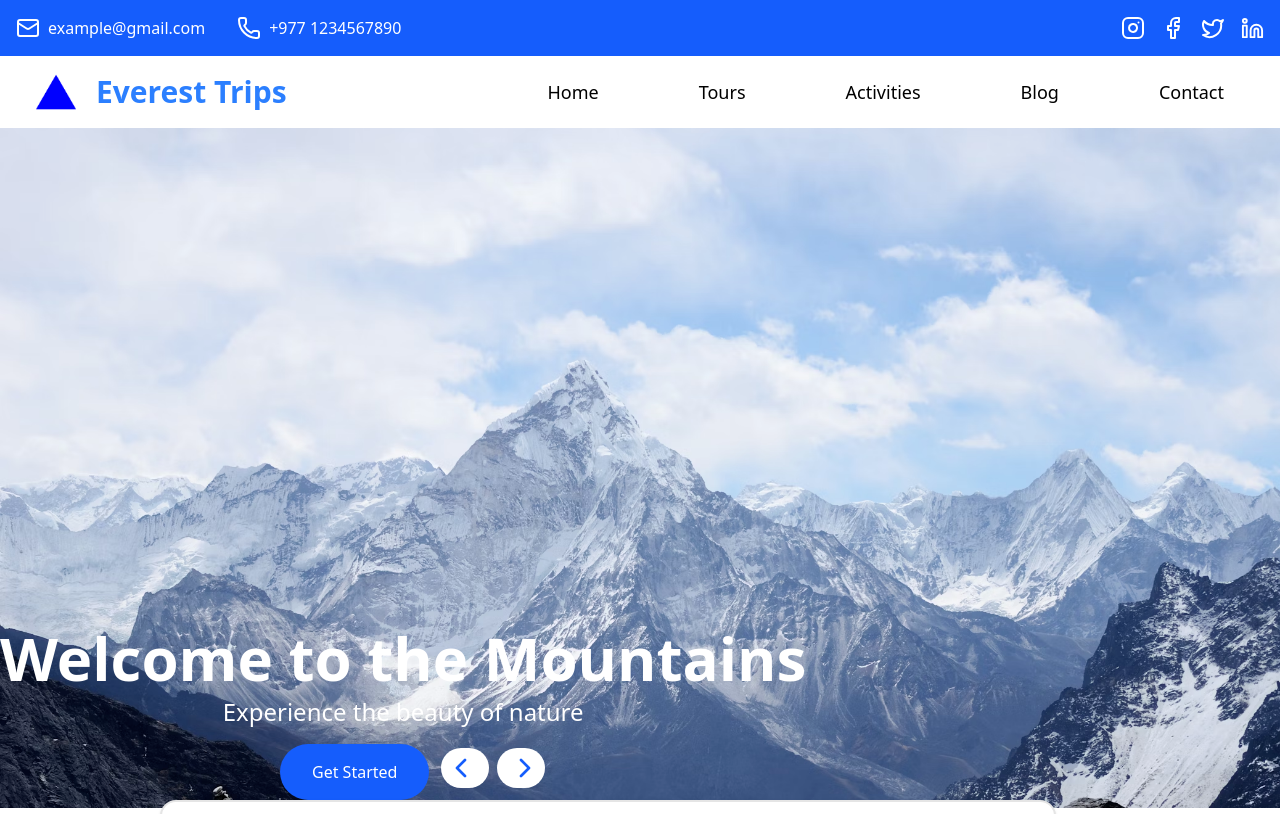
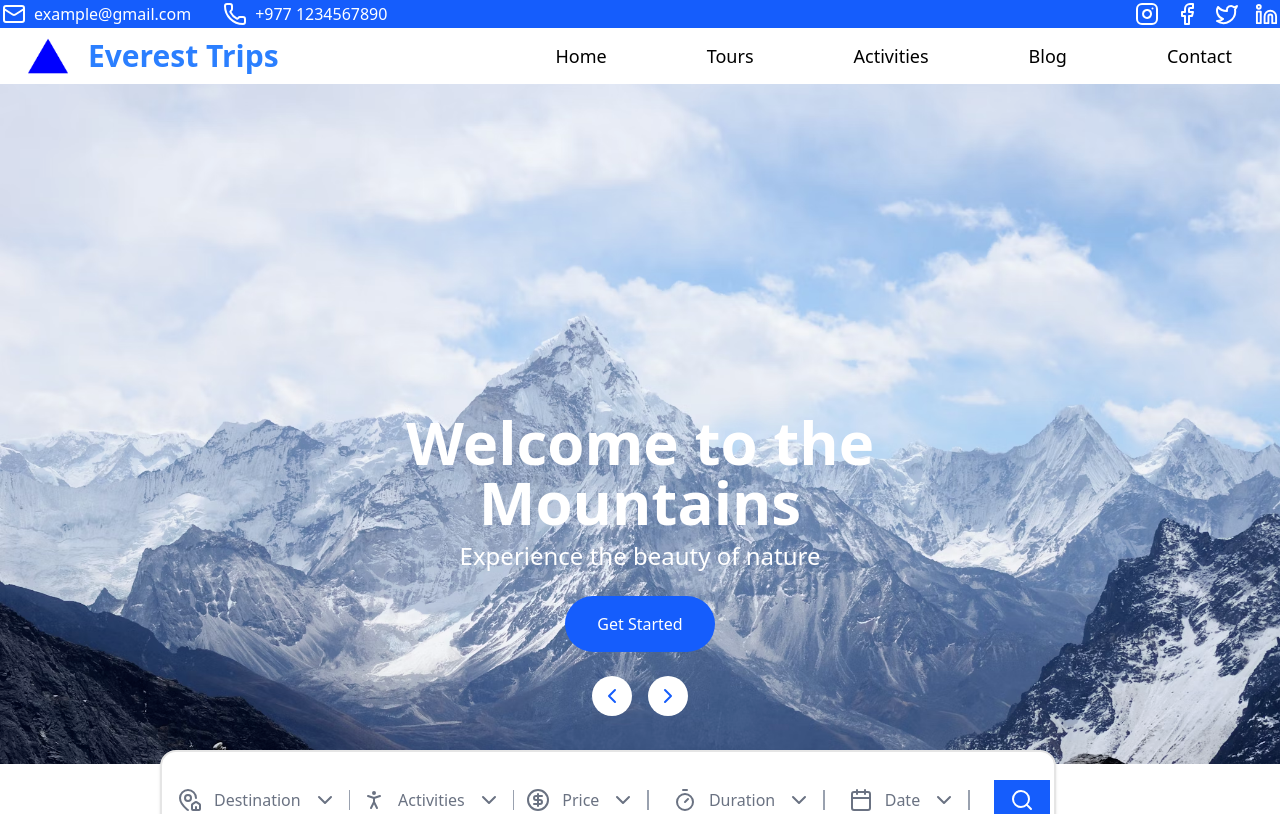
Before and after one commit to Anjuadhikari/Everest-Trips, a Next.js app: page / in a window 1280 px wide. Shown: the top 814 px of the page. Built offline with nearby package versions, Linux system fonts and the light colour scheme.

Commit message:
changes in faq pages

```diff
--- /dev/null
+++ b/app/faq/page.tsx
@@ -0,0 +1,67 @@
+"use client";
+import React from 'react'
+import { useState } from 'react';
+import { ChevronDown } from 'lucide-react';
+
+export default function Page() {
+  const FaqData =[
+    {
+    question: "How do I book a tour?",
+    answer: "You can book a tour directly through our website by selecting your desired destination and following the booking steps.",
+  },
+  {
+    question: "What is your cancellation policy?",
+    answer: "Cancellations made 7 days before the trip will receive a full refund. Cancellations within 7 days are non-refundable.",
+  },
+  {
+    question: "Are tour guides included in the packages?",
+    answer: "Yes, all our tours come with experienced and licensed local tour guides.",
+  },
+  {
+    question: "Do you offer custom/private tours?",
+    answer: "Absolutely! We offer custom and private tours tailored to your interests. Contact us to create your perfect itinerary.",
+  },
+  {
+    question: "What payment methods do you accept?",
+    answer: "We accept all major credit cards, debit cards, and digital payments including eSewa and Khalti.",
+  },
+  {
+    question: "Is transportation included in the package?",
+    answer: "Yes, transportation to and from the destination is included in most of our packages. Please check individual tour details.",
+  },
+  {
+    question: "What should I pack for the trip?",
+    answer: "We recommend packing comfortable clothing, valid ID/passport, sunscreen, a water bottle, and any personal medications.",
+  },
+
+  ];
+
+  const [isopen, setIsOpen] = useState(false);
+
+  return (
+    <div className='flex items-center justify-center mh-screen px-4 py-10 rounded-2xl'>
+      <div className='bg-gray-100 min-h-screen py-10 px-4'>
+        <h1 className='text-3xl font-bold text-center mb-8'>Frequently Asked Questions</h1>
+        <p className='text-gray-600 text-center mb-10'>Here are some of the most common questions we receive. If you have any other questions, feel free to contact us!</p>
+        {
+          FaqData.map((item, index) => (
+            <div className='max-w-2xl mx-auto p-6 bg-white shadow-md rounded-lg my-4' key={index}>
+              <div className='flex justify-between items-center mb-4'>
+                <h2 className='text-xl font-semibold '>{item.question}</h2>
+                <ChevronDown
+                  onClick={() => setIsOpen(!isopen)}
+                  className={`text-gray-500 cursor-pointer  ${isopen ? 'transform rotate-180' : ''}`}
+                />
+              </div>
+              {isopen && (
+                <div className='text-gray-700'>
+                  {item.answer}
+                </div>
+              )}
+            </div>
+          ))
+        }
+      </div>
+    </div>
+  );
+}
--- a/component/Hero.tsx
+++ b/component/Hero.tsx
@@ -1,46 +1,38 @@
+"use client";
 import React from "react";
-import image from "@/public/mountain.avif";
+// Use the image path as a string since it's in the public folder
+
 import Image from "next/image";
 import { ChevronLeft, ChevronRight } from "lucide-react";
-
-
+import Link from "next/link";
 
 export default function Hero() {
   return (
-    <div className=" ">
+    <div className="relative">
       <Image
-        src={image}
+        src="/mountain.avif"
         alt="Mountain"
         width={500}
         height={300}
-        className="w-full relative h-[85vh] object-cover"
+        className="w-full h-[85vh] object-cover"
       />
 
-      <div className="absolute bottom-0 mt-50  text-white ">
-        <h1 className="text-6xl font-bold text-center mt-4">
-          Welcome to the Mountains
-        </h1>
-        <p className="text-center text-2xl mt-2">
-          Experience the beauty of nature
-        </p>
+      <div className="absolute bottom-12 left-1/2 transform -translate-x-1/2 text-center text-white">
+        <h1 className="text-6xl font-bold">Welcome to the Mountains</h1>
+        <p className="text-2xl mt-2">Experience the beauty of nature</p>
 
-        <div className="flex items-center">
-          <button className="bg-blue-600 text-white px-8 py-4 rounded-full mt-4 ml-70  pointer">
+        <Link href="/faq">
+          <button className="bg-blue-600 text-white px-8 py-4 rounded-full mt-6 hover:bg-blue-700 transition cursor-pointer">
             Get Started
           </button>
-          <div className="flex items-center ml-3 mt-2 gap-2">
-            <p className=" py-1 px-1 rounded-full bg-white ho">
-              <ChevronLeft
-                size={16}
-                className=" text-blue-600 w-8 h-8 mr-2 cursor-pointer "
-              />
-            </p>
-            <p className=" py-1 px-1 rounded-full bg-white">
-              <ChevronRight
-                size={16}
-                className="  text-blue-600 w-8 h-8 ml-2 cursor-pointer"
-              />
-            </p>
+        </Link>
+
+        <div className="flex justify-center mt-6 gap-4">
+          <div className="bg-white rounded-full p-2 cursor-pointer">
+            <ChevronLeft className="text-blue-600 w-6 h-6" />
+          </div>
+          <div className="bg-white rounded-full p-2 cursor-pointer">
+            <ChevronRight className="text-blue-600 w-6 h-6" />
           </div>
         </div>
       </div>
--- a/component/info-section.tsx
+++ b/component/info-section.tsx
@@ -36,7 +36,7 @@ export default function InfoSection() {
 }, []);
 
   return (
-   <div className="bg-white h-[100px] w-[70%] ml-40 border-2 rounded-2xl shadow absolute bottom-[-100px] flex justify-between items-center px-4">
+   <div className="bg-white h-[100px] w-[70%] ml-40 border-2 rounded-2xl shadow absolute bottom-[-50px] flex justify-between items-center px-4">
   <div className="flex justify-around items-center h-full text-gray-500 w-full">
     <div className="flex items-center space-x-3">
           <MapPinHouse />
--- a/component/navbar.tsx
+++ b/component/navbar.tsx
@@ -5,7 +5,7 @@ import Link from "next/link";
 
 export default function Navbar() {
   return (
-    <div className="bg-white text-black  spamx-auto  p-4 flex justify-between items-center shadow-md">
+    <div className="bg-white text-black  spamx-auto  p-2 flex justify-between items-center shadow-md">
       <div className="flex items-center space-x-5">
         <Image src="/logo.png" alt="Logo" className="h-10 w-10 ml-5" width={40} height={40} />
         <h1 className="text-3xl font-bold  text-blue-500">Everest Trips</h1>
--- a/component/top-navbar.tsx
+++ b/component/top-navbar.tsx
@@ -9,7 +9,7 @@ import React from "react";
 
 export default function TopNavbar() {
   return (
-    <div className="bg-blue-600 text-white p-4 flex justify-between items-center ">
+    <div className="bg-blue-600 text-white p-0.5 flex justify-between items-center ">
       <div className="flex items-center space-x-8">
         <div className="flex items-center space-x-2">
           <Mail />
```
